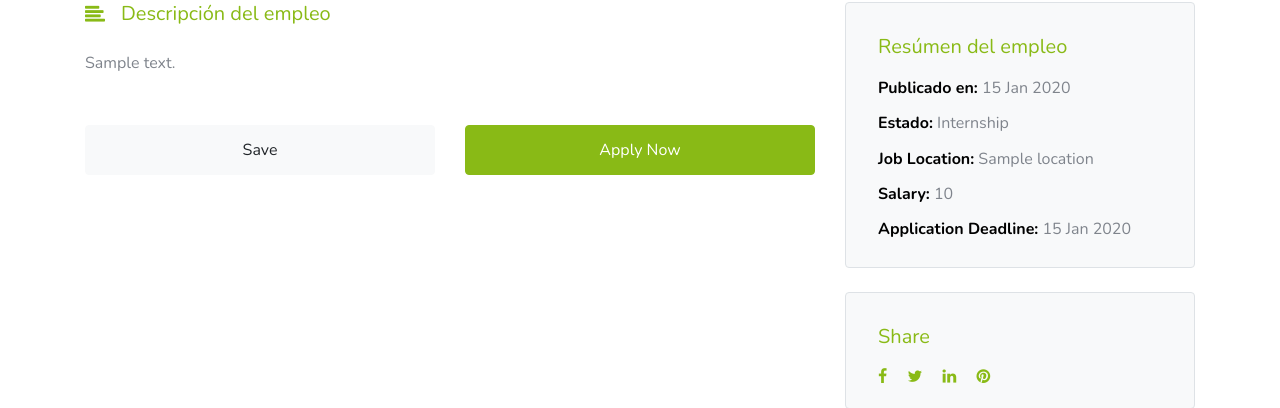
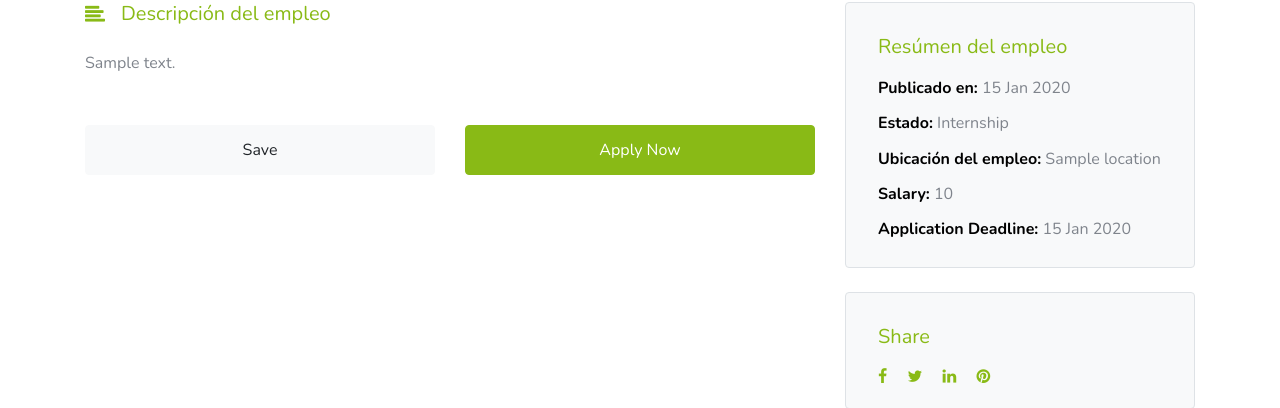
Before and after one commit to Rss-Feed-Junior-Jobs/Frontend, a Django app: template template/jobapp/job-single.html in a window 1280 px wide. Shown: the part 697-1105 px from the top of the page. Run offline with Django 3.2, Linux system fonts and the light colour scheme; the template is opened without the code that fills it: most values are stand-ins (such as "Sample title", 1, 10 or a date in 2020); data that the repository does not hold is empty; some libraries are stand-ins or nearby versions; some web fonts are replaced.

Commit message:
Location

```diff
--- a/template/jobapp/job-single.html
+++ b/template/jobapp/job-single.html
@@ -205,7 +205,7 @@
               Internship
               {% endif %}
             </li>
-            <li class="mb-2"><strong class="text-black">Job Location:</strong> {{ job.location }}</li>
+            <li class="mb-2"><strong class="text-black">Ubicación del empleo:</strong> {{ job.location }}</li>
             <li class="mb-2"><strong class="text-black">Salary:</strong> {{ job.salary }}</li>
             <li class="mb-2"><strong class="text-black">Application Deadline:</strong> {{ job.last_date|date:"d M Y" }}
             </li>
```
